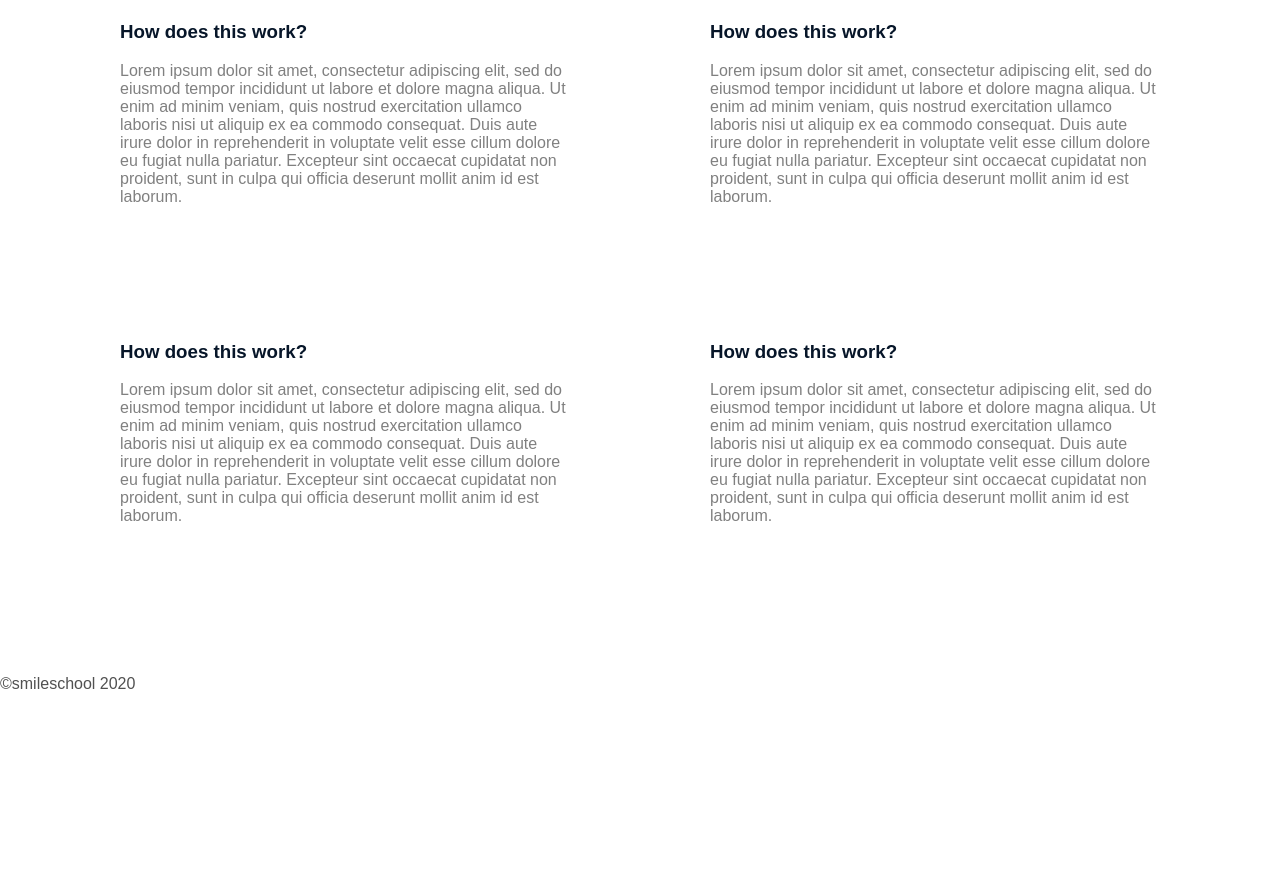
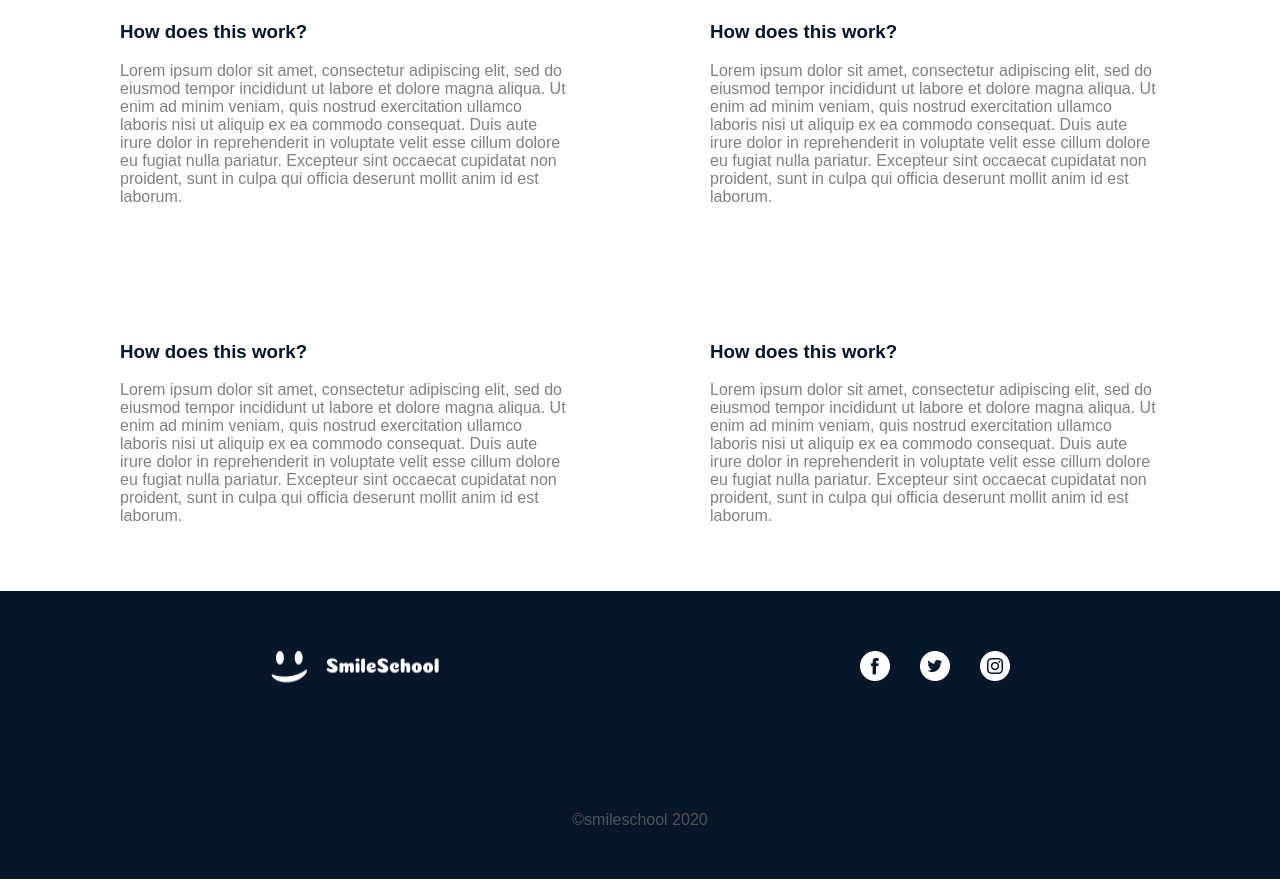
Before and after one commit to fatyyyjb/alx_html_css, a plain HTML site: page css_advanced/index.html in a window 1280 px wide. Shown: the part 2444-3339 px from the top of the page. Before the commit the page ends 3153 px from the top, so only its background shows below. Drawn offline with Linux system fonts and the light colour scheme.

Commit message:
footer now looking neat and pretty

```diff
--- a/css_advanced/index.html
+++ b/css_advanced/index.html
@@ -200,16 +200,16 @@
         </main>
 
         <footer>
-            <section>
-                <div>
+            <section class="footerbackg">
+                <div class="footerimgs">
                     <img src="images/logoo.png" alt="">
-                    <div>
+                    <div class="socialimgs">
                         <i><img src="images/Facebook_White.png" alt=""></i>
                         <i><img src="images/Twitter_White.png" alt=""></i>
                         <i><img src="images/Instagram_White.png" alt=""></i>
                     </div>
-                    <p>©smileschool 2020</p>
                 </div>
+                <p class="last">©smileschool 2020</p>
             </section>
         </footer>
     </body>
--- a/css_advanced/styles.css
+++ b/css_advanced/styles.css
@@ -216,3 +216,22 @@ a{
 .colorii{
     color: #071629;
 }
+
+
+
+.footerbackg{
+    background-color: #071629;
+}
+.footerimgs{
+    display: flex;
+    justify-content: space-around;
+    padding: 60px;
+}
+.socialimgs{
+    gap: 30px;
+    display: flex;
+}
+.last{
+    text-align: center;
+    padding: 50px;
+}
```
